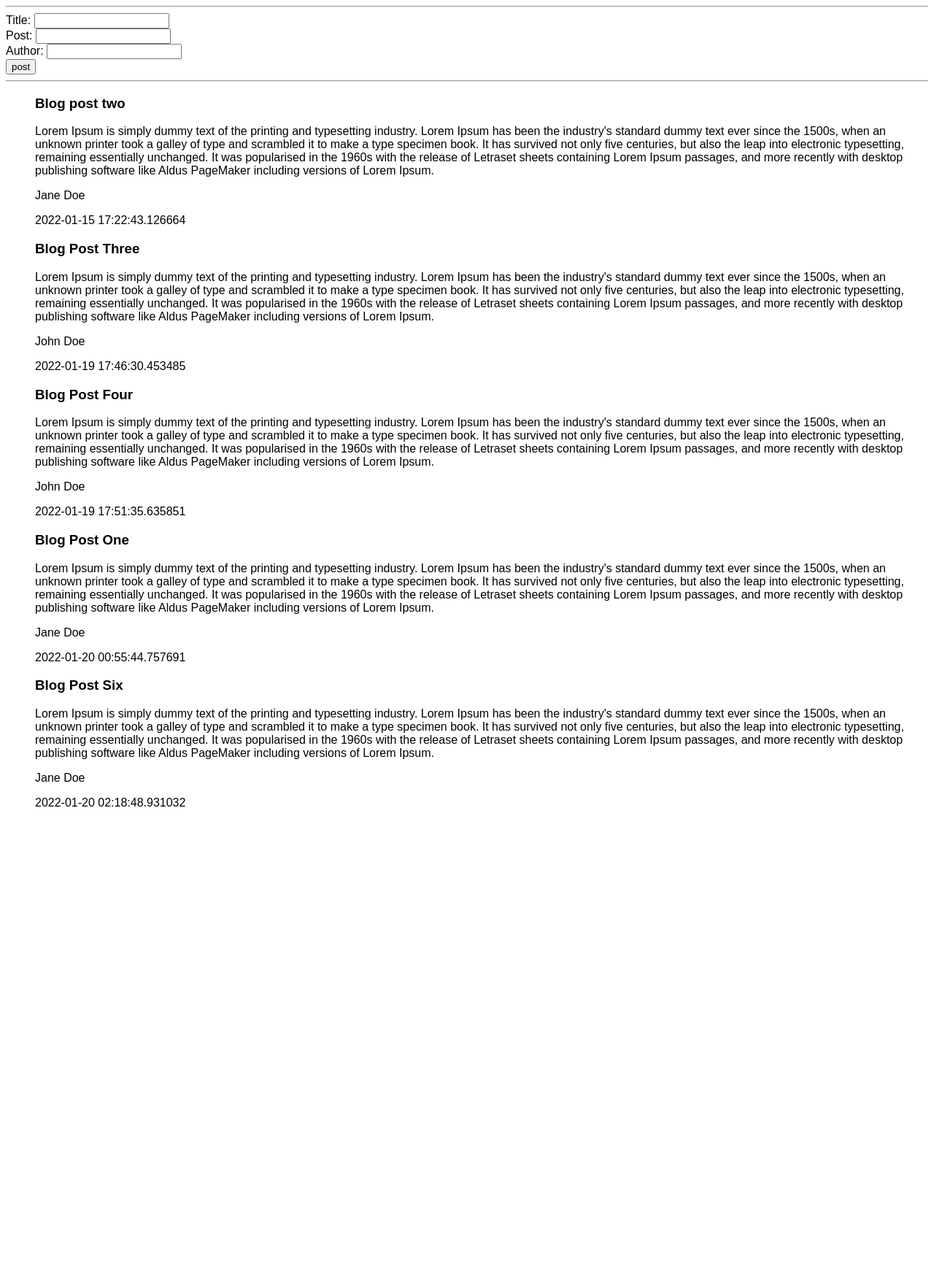
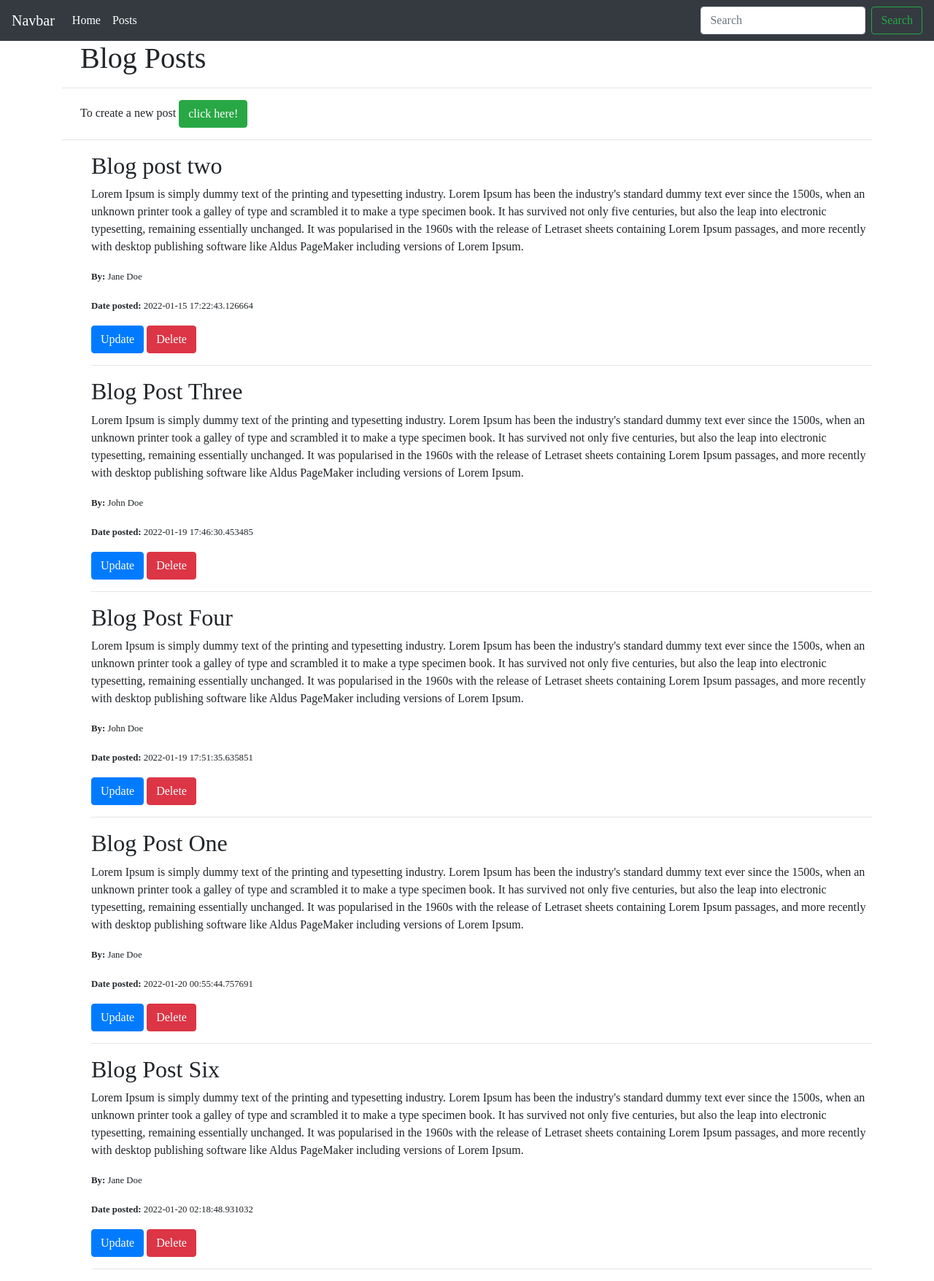
Before and after one commit to victormusembi11/Flask-Blog-Post-Application, a Flask app: page /posts in a window 1280 px wide. Shown: the whole page at 73% size. Before the commit the page ends 1105 px from the top, so only its background shows below. Run offline with Flask 2, Linux system fonts and the light colour scheme; data comes from the database, SQL or seed files in the repository; both versions use the stored data as it was after the commit; some libraries are stand-ins or nearby versions.

Commit message:
full blog post app

```diff
--- a/app.py
+++ b/app.py
@@ -1,3 +1,4 @@
+from crypt import methods
 from flask import Flask, render_template, request, redirect
 from flask_sqlalchemy import SQLAlchemy
 from datetime import datetime
@@ -23,8 +24,14 @@ class BlogPost(db.Model):
 def index():
     return render_template('index.html')
 
-@app.route('/posts', methods=['GET', 'POST'])
+@app.route('/posts', methods=['GET'])
 def posts():
+
+    all_posts =  BlogPost.query.order_by(BlogPost.date_posted).all()
+    return render_template('posts.html', posts=all_posts)
+
+@app.route('/posts/new_post', methods=['GET', 'POST'])
+def new_post():
 
     if request.method == 'POST':
         post_title = request.form['title']
@@ -36,10 +43,31 @@ def posts():
         db.session.commit()
 
         return redirect('/posts')
+    else:
+        return render_template('new_post.html')
 
+@app.route('/posts/delete/<int:id>')
+def delete(id):
+    post = BlogPost.query.get_or_404(id)
+    db.session.delete(post)
+    db.session.commit()
+    return redirect('/posts')
+
+@app.route('/posts/update/<int:id>', methods=['GET', 'POST'])
+def update(id):
+
+    post = BlogPost.query.get(id)
+
+    if request.method == 'POST':
+        post.title = request.form['title']
+        post.content = request.form['content']
+        post.author = request.form['author']
+        post.date_created = datetime.utcnow()
+
+        db.session.commit()
+        return redirect('/posts')
     else:
-        all_posts =  BlogPost.query.order_by(BlogPost.date_posted).all()
-        return render_template('posts.html', posts=all_posts)
+        return render_template('update.html', post=post)
 
 @app.route('/post/<int:id>')
 def post(id):
@@ -50,3 +78,6 @@ if __name__ == "__main__":
 
 def __repr__(self):
     return 'Blog post ' + str(self.id)
+
+BlogPost.query.get(2).author = 'Jane Doe'
+db.session.commit()
--- a/static/css/main.css
+++ b/static/css/main.css
@@ -1,3 +1,3 @@
 * {
-    font-family: Arial;
+    font-family: 'Fira Code';
 }
--- /dev/null
+++ b/static/css/posts.css
@@ -0,0 +1,3 @@
+.posts-form {
+    margin: 25px;
+}
--- a/templates/base.html
+++ b/templates/base.html
@@ -5,9 +5,37 @@
     <meta http-equiv="X-UA-Compatible" content="IE=edge">
     <meta name="viewport" content="width=device-width, initial-scale=1.0">
     <link rel="stylesheet" href="{{ url_for('static', filename='css/main.css') }}">
+    <link rel="stylesheet" href="https://maxcdn.bootstrapcdn.com/bootstrap/4.0.0/css/bootstrap.min.css" integrity="sha384-Gn5384xqQ1aoWXA+058RXPxPg6fy4IWvTNh0E263XmFcJlSAwiGgFAW/dAiS6JXm" crossorigin="anonymous">
     {% block head %} {% endblock %}
 </head>
 <body>
+
+    <nav class="navbar navbar-expand-lg navbar-light bg-light navbar navbar-dark bg-dark">
+        <a class="navbar-brand" href="#">Navbar</a>
+        <button class="navbar-toggler" type="button" data-toggle="collapse" data-target="#navbarSupportedContent" aria-controls="navbarSupportedContent" aria-expanded="false" aria-label="Toggle navigation">
+          <span class="navbar-toggler-icon"></span>
+        </button>
+
+        <div class="collapse navbar-collapse" id="navbarSupportedContent">
+          <ul class="navbar-nav mr-auto">
+            <li class="nav-item active">
+              <a class="nav-link" href="/">Home </a>
+            </li>
+            <li class="nav-item active">
+              <a class="nav-link" href="posts">Posts </a>
+            </li>
+          </ul>
+          <form class="form-inline my-2 my-lg-0">
+            <input class="form-control mr-sm-2" type="search" placeholder="Search" aria-label="Search">
+            <button class="btn btn-outline-success my-2 my-sm-0" type="submit">Search</button>
+          </form>
+        </div>
+      </nav>
+
     {% block body %} {% endblock %}
+
+    <script src="https://code.jquery.com/jquery-3.2.1.slim.min.js" integrity="sha384-KJ3o2DKtIkvYIK3UENzmM7KCkRr/rE9/Qpg6aAZGJwFDMVNA/GpGFF93hXpG5KkN" crossorigin="anonymous"></script>
+    <script src="https://cdnjs.cloudflare.com/ajax/libs/popper.js/1.12.9/umd/popper.min.js" integrity="sha384-ApNbgh9B+Y1QKtv3Rn7W3mgPxhU9K/ScQsAP7hUibX39j7fakFPskvXusvfa0b4Q" crossorigin="anonymous"></script>
+    <script src="https://maxcdn.bootstrapcdn.com/bootstrap/4.0.0/js/bootstrap.min.js" integrity="sha384-JZR6Spejh4U02d8jOt6vLEHfe/JQGiRRSQQxSfFWpi1MquVdAyjUar5+76PVCmYl" crossorigin="anonymous"></script>
 </body>
 </html>
--- a/templates/posts.html
+++ b/templates/posts.html
@@ -1,30 +1,32 @@
 {% extends 'base.html' %}
 
 {% block head %}
+    <link rel="stylesheet" href="{{ url_for('static', filename='css/posts.css') }}">
     <title>Posts</title>
 {% endblock %}
 
 {% block body %}
 
+<div class="container">
+    <h1 style="margin-left: 25px;">Blog Posts</h1>
+
     <hr>
-<form action="/posts" method="POST">
-    Title: <input type="text" name="title" id="title">
-    <br>
-    Post: <input type="text" name="content" id="content">
-    <br>
-    Author: <input type="text" name="author" id="author">
-    <br>
-    <input type="submit" value="post">
-</form>
+    <p style="margin-left: 25px;">To create a new post <button type="button" class="btn btn-success"><a href="/posts/new_post" style="text-decoration: none; color: white">click here!</a></button></p>
     <hr>
 
     <ul>
     {% for post in posts %}
-    <h3>{{ post.title }}</h3>
-    <p>{{ post.content }}</p>
-    <p>{{ post.author }}</p>
-    <p>{{ post.date_posted }}</p>
+        <h2>{{ post.title }}</h2>
+        <p style="white-space: pre-wrap;">{{ post.content }}</p>
+        <p><small><b>By: </b>{{ post.author }}</small></p>
+        <p><small><b>Date posted: </b>{{ post.date_posted }}</small></p>
+
+        <a href="posts/update/{{post.id}}"><button type="button" class="btn btn-primary">Update</button></a>
+        <a href="posts/delete/{{post.id}}"><button type="button" class="btn btn-danger">Delete</button></a>
+
+        <hr>
     {% endfor %}
     </ul>
+</div>
 
 {% endblock %}
```
Also changed, not shown: templates/index.html (+14 -1 lines), templates/new_post.html (added, +29 -0 lines), templates/update.html (added, +27 -0 lines), posts.db. Lines whose indentation alone changed are shown as unchanged.
